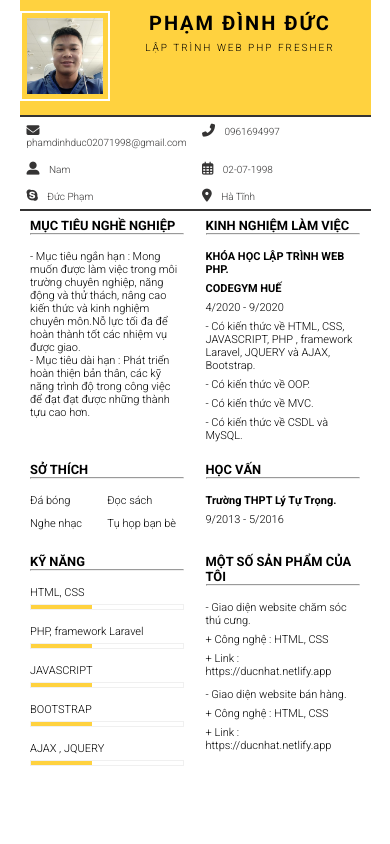
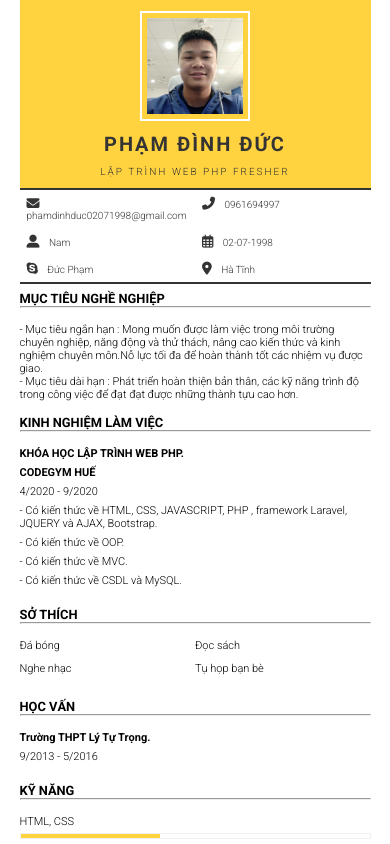
Before and after one commit to duc-nhat38/AttribuePage, a plain HTML site: page index.html in a window 390 px wide. Shown: the top 844 px of the page. Drawn offline with Linux system fonts and the light colour scheme.

Commit message:
fix reposive

```diff
--- a/mobile-style.css
+++ b/mobile-style.css
@@ -31,19 +31,23 @@
     width: 90%;
     margin: 0 5%;
   }
+  .container .header {
+    display: block;
+    border-bottom: 2px solid var(--header-color);
+  }
   .container .header .header_image img {
-    width: 90px;
-    height: 90px;
+    width: 110px;
+    height:110px;
   }
   .container .header .header_name {
     font-size: 10px;
     letter-spacing: 2px;
+    margin-top: 2%;
   }
   .container .header .header_name h3 {
     font-size: 20px;
   }
   .content .introduce {
-    border-top: 2px solid var(--header-color);
     border-bottom: 2px solid var(--header-color);
   }
   .content .introduce .introduce_item {
@@ -64,15 +68,23 @@
   .content .information .skill div .point_skill{
     height: 6px;
   }
+  .content .information .information_item {
+    width: 100%;
+    padding-left: 0;
+    padding-right: 0;
+  }
 }
 @media screen and (max-width: 320px) {
   .container {
     width: 100%;
     margin: 0;
   }
+  .content {
+    padding: 0 2%;
+  }
   .container .header .header_image img {
-    width: 80px;
-    height: 80px;
+    width: 90px;
+    height: 90px;
   }
   .container .header .header_name {
     font-size: 10px;
--- a/style.css
+++ b/style.css
@@ -26,7 +26,8 @@ body {
   padding: 3% 0;
   background-color: var(--header-background);
   display: flex;
-
+  border-bottom: 3px solid var(--header-color);
+  color: var(--header-color);
 }
 
 .container .header .header_image {
@@ -60,7 +61,6 @@ body {
   width: 100%;
   display: flex;
   flex-wrap: wrap;
-  border-top: 3px solid var(--header-color);
   border-bottom: 3px solid var(--header-color);
   color: var(--header-color);
 }
```
